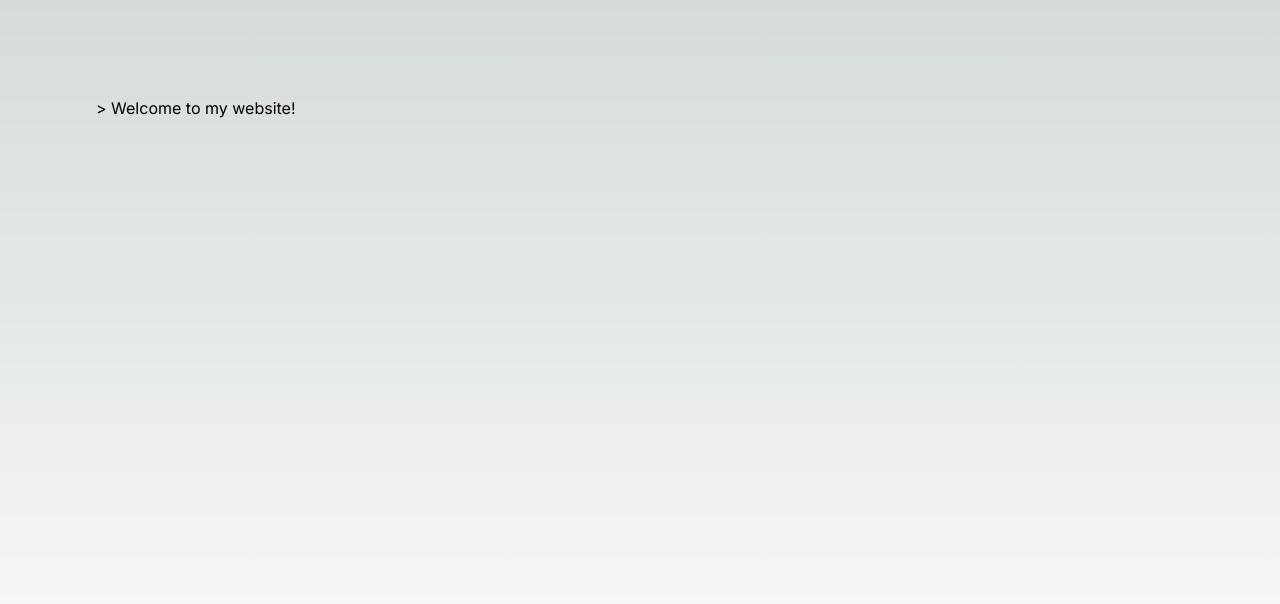
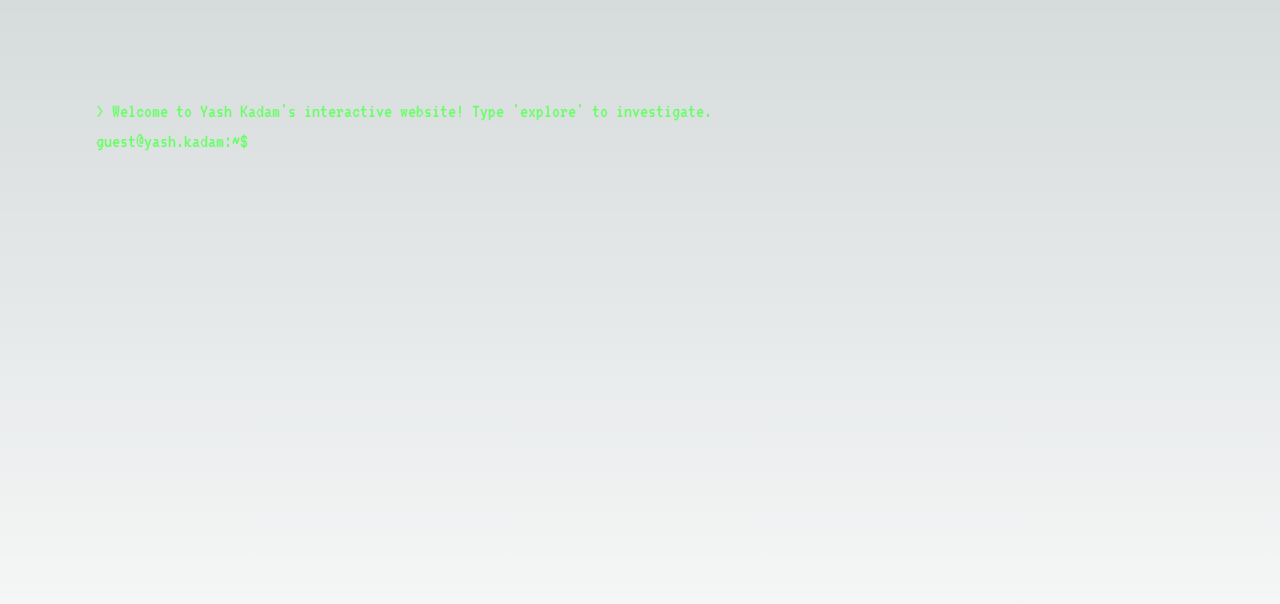
Before and after one commit to yashkadam007/terminal-portfolio, a Next.js app: page / in a window 1280 px wide. Shown: the top 604 px of the page. Built offline with nearby package versions, Linux system fonts and the light colour scheme.

Commit message:
feat: added terminal like styles and new commands

```diff
--- a/src/app/layout.js
+++ b/src/app/layout.js
@@ -1,7 +1,7 @@
-import { Inter } from "next/font/google";
+import { VT323 } from "next/font/google";
 import "./globals.css";
 
-const inter = Inter({ subsets: ["latin"] });
+const vt323 = VT323({ weight: ["400"], subsets: ["latin"] });
 
 export const metadata = {
   title: "Create Next App",
@@ -11,7 +11,7 @@ export const metadata = {
 export default function RootLayout({ children }) {
   return (
     <html lang="en">
-      <body className={inter.className}>{children}</body>
+      <body className={vt323.className}>{children}</body>
     </html>
   );
 }
--- a/src/components/Terminal.js
+++ b/src/components/Terminal.js
@@ -10,12 +10,12 @@ const Terminal = () => {
     setOutput([]);
   };
   const commandMap = new Map([
-    ['help', 'Available commands: help, about, clear'],
+    ['hello', 'world!'],
     ['about', 'This is some information about me.'],
   ]);
 
   useEffect(() => {
-    setOutput(['> Welcome to my website!']);
+    setOutput(['> Welcome to Yash Kadam\'s interactive website! Type \'explore\' to investigate.']);
   }, []);
 
   const handleInput = (e) => {
@@ -23,9 +23,9 @@ const Terminal = () => {
   };
   const handleSubmit = (e) => {
     e.preventDefault();
-    const command = input.trim().toLowerCase();
+    const command = input.trim();
     const result = handleCommand(command);
-    setOutput((prevOutput) => [...prevOutput, `> ${input}`, result]);
+    setOutput((prevOutput) => [...prevOutput, `guest@yash.kadam:~$ ${input}`, result]);
     setInput('');
   };
 
@@ -34,10 +34,24 @@ const Terminal = () => {
     if (command === 'clear') {
       clearOutput();
       return '';
+    } else if (command === 'explore') {
+      return (
+        <div>
+          <p>some suggested commands:</p>
+          <p>about</p>
+          <p>email</p>
+          <p>clear</p>
+          <p>rm -rf /</p>
+          <p>hint: there are more commands. feel free to try other keywords!</p>
+        </div>
+      );
+    } else if (command === 'rm -rf /') {
+      window.location.href = 'https://www.youtube.com/watch?v=dQw4w9WgXcQ';
+      return 'GOTCHA!';
     } else if (commandHandler !== undefined) {
       return commandHandler;
     } else {
-      return `Command not recognized: ${command}`;
+      return `Command ${command} not recognized!`;
 
     }
   };
@@ -46,16 +60,22 @@ const Terminal = () => {
     <div>
       <div>
         {output.map((line, index) => (
-          <p key={index}>{line}</p>
+          <div key={index}>
+            <div className={styles.p}>{line}</div>
+          </div>
         ))}
       </div>
+      <div>
+        <span className={styles.p}>guest@yash.kadam:~$ </span>
         <input
           type="text"
           value={input}
           onChange={handleInput}
           onKeyDown={(e) => e.key === 'Enter' && handleSubmit(e)}
           className={styles.input}
+          autoFocus
         />
+      </div>
     </div>
   );
 };
--- a/src/components/Terminal.module.css
+++ b/src/components/Terminal.module.css
@@ -1,5 +1,6 @@
 .input {
-  font-size: 16px;
+  color: #66FF66;
+  font-size: 20px;
   background-color: transparent;
   outline: none;
   /* width: 100%; */
@@ -8,3 +9,12 @@
 
 .input:focus {
 }
+
+.p {
+  color: #66FF66;
+  font-size: 20px;
+}
+.span {
+  color: #FFB000;
+  font-size: 20px;
+}
```
Lines whose indentation alone changed are shown as unchanged.
